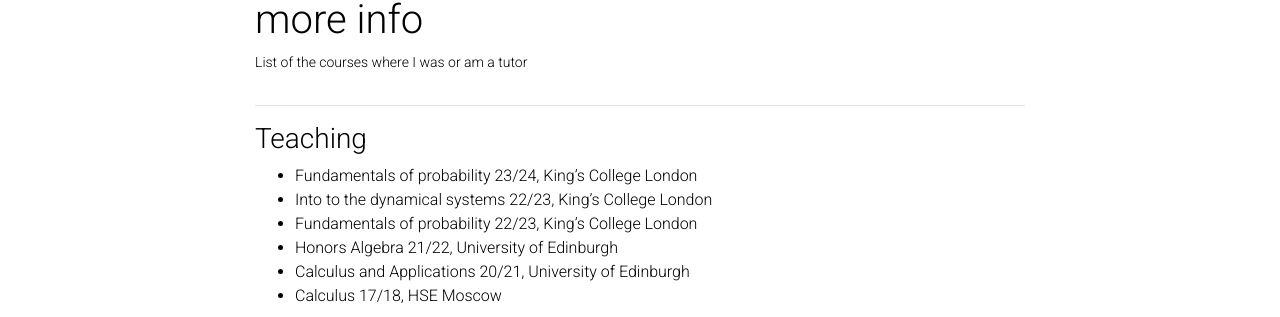
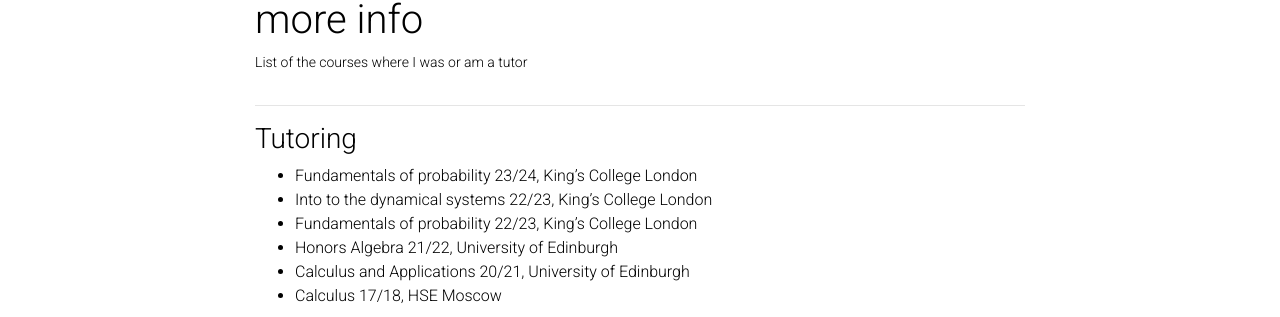
Before and after one commit to sheinkmana/sheinkmana.github.io, a Jekyll site: the page built from _pages/more.md, in a window 1280 px wide. Shown: the part 109-426 px from the top of the page. Built offline with Jekyll 4.4.1, drawn with Linux system fonts in a browser that asks for light colours; comment, search, counter and statistics services are not loaded; a style sheet for code colours, icons or effects is not loaded.

Commit message:
Update more.md

```diff
--- a/_pages/more.md
+++ b/_pages/more.md
@@ -8,7 +8,7 @@
 ---
 
 ---
-### Teaching
+### Tutoring
 - Fundamentals of probability 23/24, King's College London
 - Into to the dynamical systems 22/23, King's College London
 - Fundamentals of probability 22/23, King's College London
```
